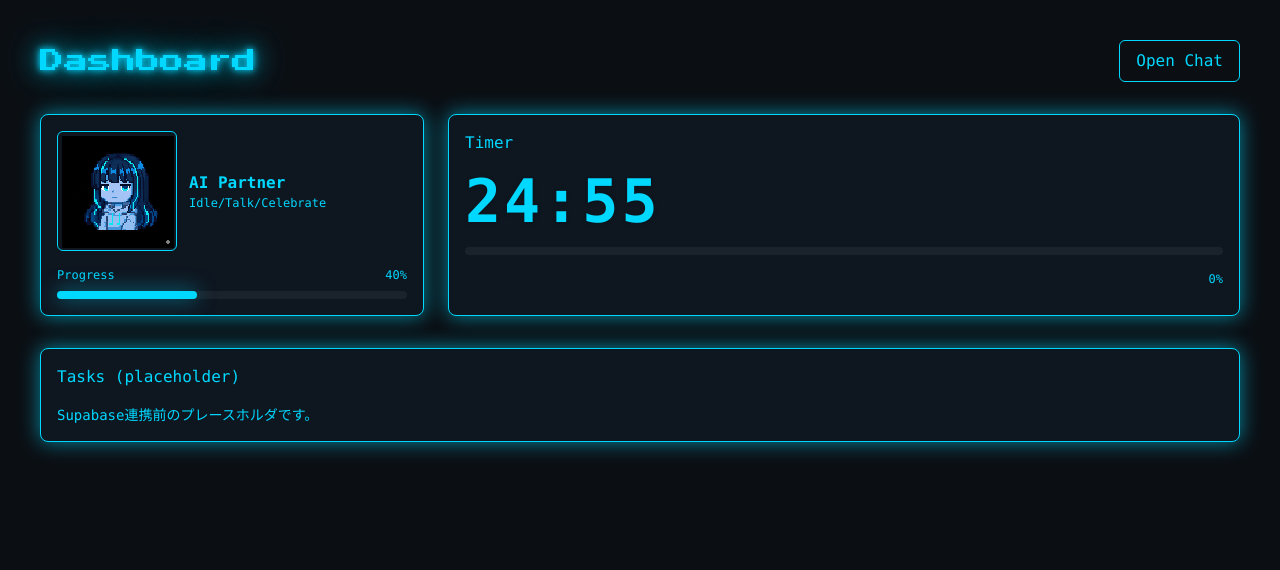
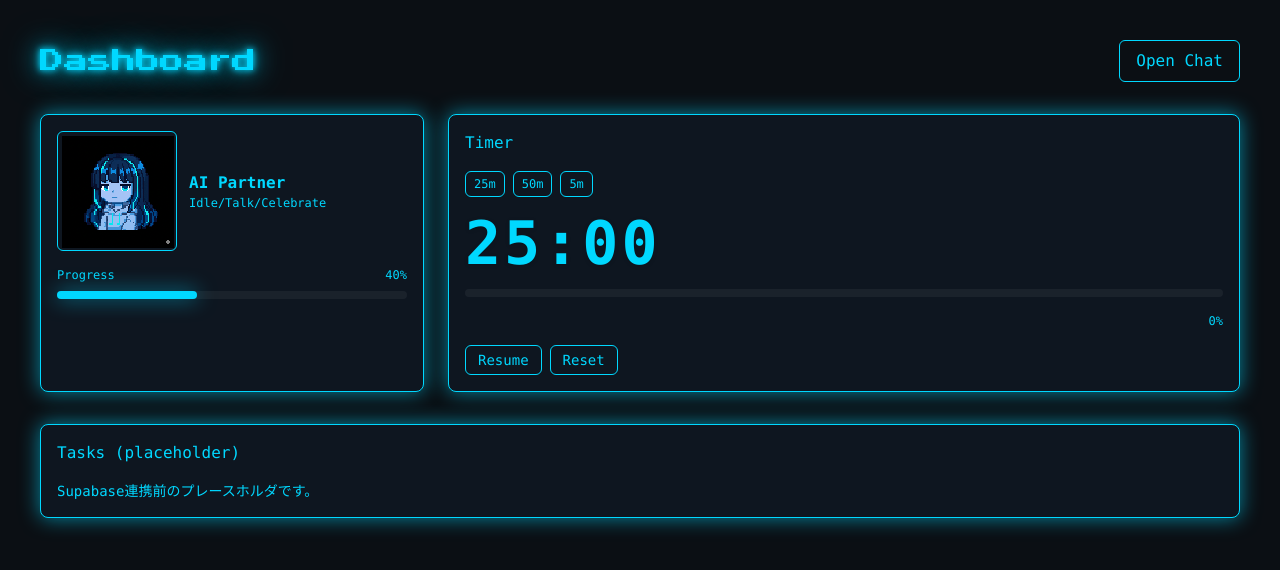
Before and after one commit to kkk9131/solohack, a Next.js app in the folder web/: page /dashboard in a window 1280 px wide. Shown: the top 570 px of the page. Built offline with nearby package versions, Linux system fonts and the light colour scheme; a web font is replaced by a local one.

Commit message:
feat(web/timer): add pause/resume, presets (25/50/5), and auto-save to localStorage; keep onFinish callback

```diff
--- a/web/components/Timer.tsx
+++ b/web/components/Timer.tsx
@@ -1,49 +1,163 @@
 "use client";
-import { useEffect, useMemo, useState } from 'react';
+import { useCallback, useEffect, useMemo, useRef, useState } from 'react';
 
-export default function Timer({ minutes = 25, onFinish }: { minutes?: number; onFinish?: () => void }) {
-  // 日本語メモ: 簡易カウントダウン。MVPではブラウザだけで完結。後でSupabase/Server連携へ拡張。
-  const total = minutes * 60;
-  const [remain, setRemain] = useState(total);
+type TimerState = {
+  duration: number; // seconds
+  remain: number; // seconds
+  running: boolean;
+};
 
+const STORAGE_KEY = 'slh_timer_state_v1';
+
+export default function Timer({
+  minutes = 25,
+  onFinish,
+}: {
+  minutes?: number;
+  onFinish?: () => void;
+}) {
+  // 初期値は props または保存値から復元
+  const initialDuration = minutes * 60;
+  const [state, setState] = useState<TimerState>(() => {
+    try {
+      const saved = localStorage.getItem(STORAGE_KEY);
+      if (saved) {
+        const obj = JSON.parse(saved) as TimerState;
+        if (
+          typeof obj?.duration === 'number' &&
+          typeof obj?.remain === 'number' &&
+          typeof obj?.running === 'boolean'
+        ) {
+          return obj;
+        }
+      }
+    } catch {}
+    return { duration: initialDuration, remain: initialDuration, running: false };
+  });
+
+  const intervalRef = useRef<number | null>(null);
+
+  // 永続化
   useEffect(() => {
-    setRemain(total);
-    const id = setInterval(() => {
-      setRemain((r) => {
-        if (r <= 1) {
-          clearInterval(id);
+    try {
+      localStorage.setItem(STORAGE_KEY, JSON.stringify(state));
+    } catch {}
+  }, [state]);
+
+  const startWith = useCallback((sec: number) => {
+    setState({ duration: sec, remain: sec, running: true });
+  }, []);
+
+  const pause = useCallback(() => {
+    setState((s) => ({ ...s, running: false }));
+  }, []);
+
+  const resume = useCallback(() => {
+    setState((s) => (s.remain > 0 ? { ...s, running: true } : s));
+  }, []);
+
+  const reset = useCallback(() => {
+    setState((s) => ({ ...s, remain: s.duration, running: false }));
+  }, []);
+
+  // タイマー駆動
+  useEffect(() => {
+    if (intervalRef.current) {
+      clearInterval(intervalRef.current);
+      intervalRef.current = null;
+    }
+    if (!state.running) return;
+    intervalRef.current = window.setInterval(() => {
+      setState((s) => {
+        if (!s.running) return s;
+        if (s.remain <= 1) {
+          // 完了
           queueMicrotask(() => onFinish?.());
-          return 0;
+          return { ...s, remain: 0, running: false };
         }
-        return r - 1;
+        return { ...s, remain: s.remain - 1 };
       });
-    }, 1000);
-    return () => clearInterval(id);
-  }, [total, onFinish]);
+    }, 1000) as unknown as number;
+    return () => {
+      if (intervalRef.current) {
+        clearInterval(intervalRef.current);
+        intervalRef.current = null;
+      }
+    };
+  }, [state.running, onFinish]);
 
+  // 進捗・表示
   const mmss = useMemo(() => {
-    const mm = Math.floor(remain / 60)
+    const mm = Math.floor(state.remain / 60)
       .toString()
       .padStart(2, '0');
-    const ss = (remain % 60).toString().padStart(2, '0');
+    const ss = (state.remain % 60).toString().padStart(2, '0');
     return `${mm}:${ss}`;
-  }, [remain]);
+  }, [state.remain]);
 
-  const ratio = 1 - remain / total;
-  const percent = Math.round(ratio * 100);
+  const ratio = state.duration === 0 ? 1 : 1 - state.remain / state.duration;
+  const percent = Math.max(0, Math.min(100, Math.round(ratio * 100)));
 
   return (
     <div className="space-y-4">
+      {/* プリセット */}
+      <div className="flex flex-wrap items-center gap-2 text-xs">
+        <button
+          className="px-2 py-1 border border-neon border-opacity-40 rounded-md text-neon hover:bg-neon hover:bg-opacity-10"
+          onClick={() => startWith(25 * 60)}
+        >
+          25m
+        </button>
+        <button
+          className="px-2 py-1 border border-neon border-opacity-40 rounded-md text-neon hover:bg-neon hover:bg-opacity-10"
+          onClick={() => startWith(50 * 60)}
+        >
+          50m
+        </button>
+        <button
+          className="px-2 py-1 border border-neon border-opacity-40 rounded-md text-neon hover:bg-neon hover:bg-opacity-10"
+          onClick={() => startWith(5 * 60)}
+        >
+          5m
+        </button>
+      </div>
+
+      {/* 時間表示 */}
       <div className="text-6xl font-bold tracking-wider text-neon drop-shadow" aria-live="polite">
         {mmss}
       </div>
+
+      {/* 進捗バー */}
       <div className="h-2 bg-white/5 rounded">
-        <div
-          className="h-2 bg-neon rounded shadow-glow"
-          style={{ width: `${percent}%`, transition: 'width 0.3s ease' }}
-        />
+        <div className="h-2 bg-neon rounded shadow-glow" style={{ width: `${percent}%`, transition: 'width 0.3s ease' }} />
       </div>
       <div className="text-right text-neon text-opacity-70 text-xs">{percent}%</div>
+
+      {/* コントロール */}
+      <div className="flex items-center gap-2 text-sm">
+        {state.running ? (
+          <button
+            className="px-3 py-1 border border-neon border-opacity-40 rounded-md text-neon hover:bg-neon hover:bg-opacity-10"
+            onClick={pause}
+          >
+            Pause
+          </button>
+        ) : (
+          <button
+            className="px-3 py-1 border border-neon border-opacity-40 rounded-md text-neon hover:bg-neon hover:bg-opacity-10"
+            onClick={resume}
+            disabled={state.remain <= 0}
+          >
+            Resume
+          </button>
+        )}
+        <button
+          className="px-3 py-1 border border-neon border-opacity-40 rounded-md text-neon hover:bg-neon hover:bg-opacity-10"
+          onClick={reset}
+        >
+          Reset
+        </button>
+      </div>
     </div>
   );
 }
```
